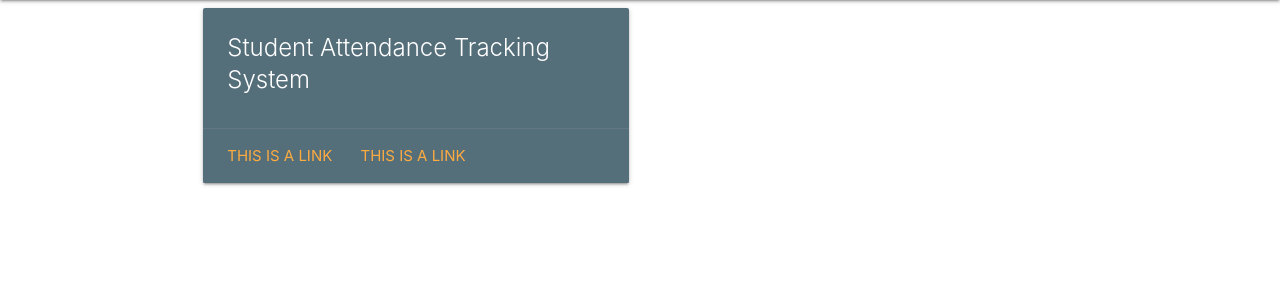
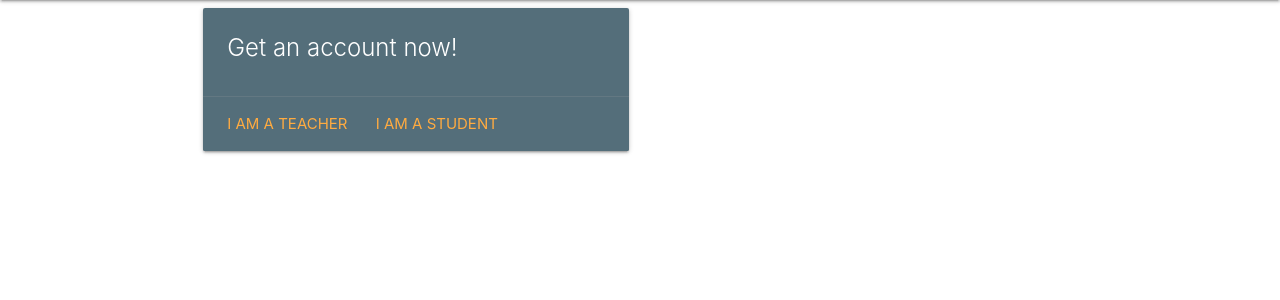
Before and after one commit to claudynetrixie/CoE134SATS, a Django app: page / in a window 1280 px wide. Shown: the part 64-364 px from the top of the page. Run offline with Django 3.2, Linux system fonts and the light colour scheme; some libraries are stand-ins or nearby versions.

Commit message:
no message

```diff
--- a/mysite/mysite/main/models.py
+++ b/mysite/mysite/main/models.py
@@ -1,4 +1,5 @@
 from django.db import models
+from django.contrib.auth.models import AbstractUser
 
 # Create your models here.
 class UserBuf(models.Model):
--- a/mysite/mysite/main/templates/main/home.html
+++ b/mysite/mysite/main/templates/main/home.html
@@ -5,13 +5,13 @@
     <div class="col s12 m6">
       <div class="card blue-grey darken-1">
         <div class="card-content white-text">
-          <span class="card-title">Student Attendance Tracking System</span>
+          <span class="card-title">Get an account now!</span>
 
 
         </div>
     <div class="card-action">
-      <a href="#">This is a link</a>
-      <a href="#">This is a link</a>
+      <a href="#">I am a Teacher</a>
+      <a href="#">I am a Student</a>
     </div>
   </div>
 </div>
--- a/mysite/mysite/main/urls.py
+++ b/mysite/mysite/main/urls.py
@@ -15,6 +15,7 @@ Including another URLconf
 """
 from django.urls import path, include
 from . import views
+#from classroom.views import classroom, students, teachers
 
 app_name = "main"
 
@@ -24,4 +25,9 @@ urlpatterns = [
     path("register/", views.register, name="register"),
     path("logout", views.logout_request, name = "logout"),
     path("login", views.login_request, name="login"),
+
+    path('accounts/', include('django.contrib.auth.urls')),
+    #path('accounts/signup/', classroom.SignUpView.as_view(), name='signup'),
+   # path('accounts/signup/student/', students.StudentSignUpView.as_view(), name='student_signup'),
+    #path('accounts/signup/teacher/', teachers.TeacherSignUpView.as_view(), name='teacher_signup'),
 ]
```
Also changed, not shown: mysite/mysite/db.sqlite3.
